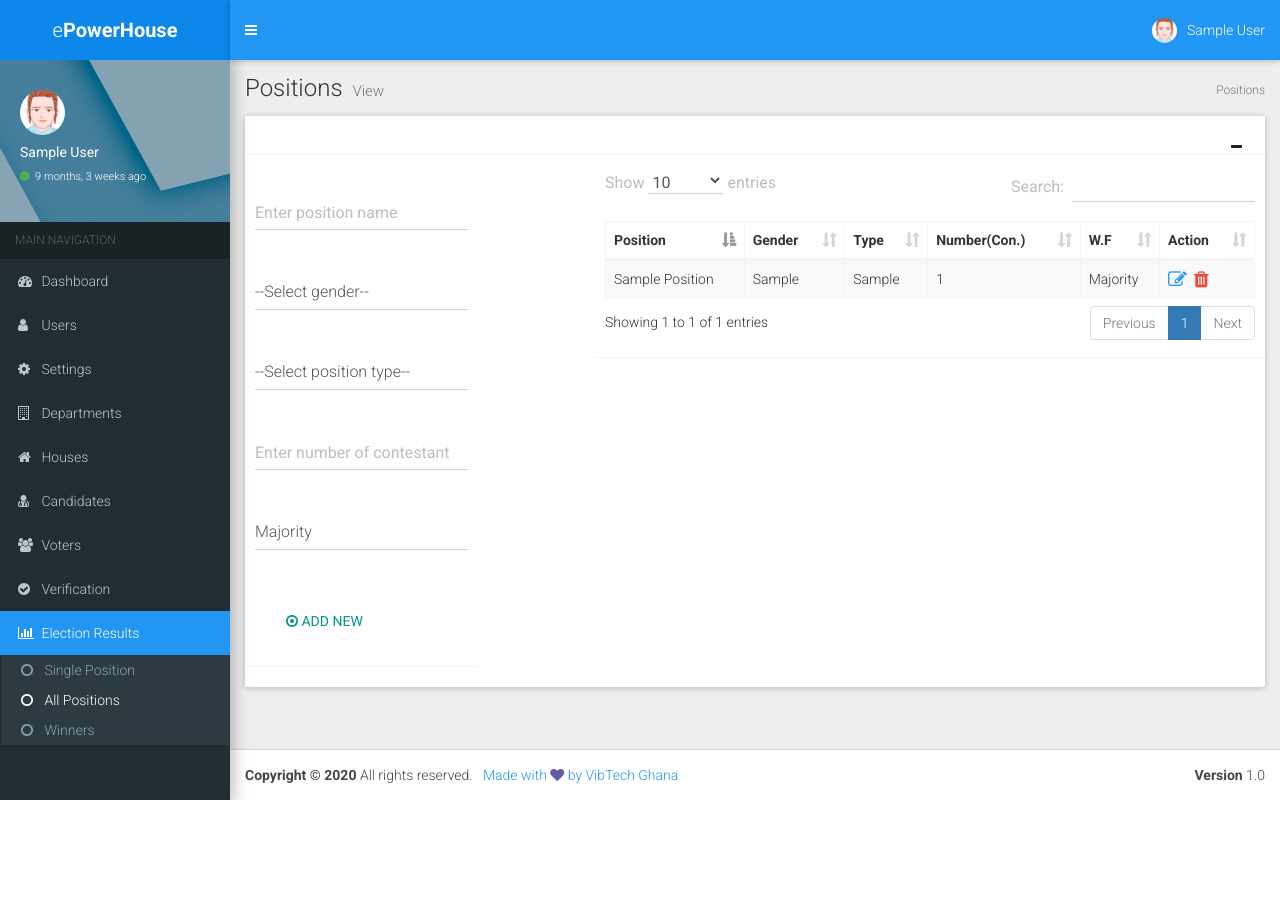
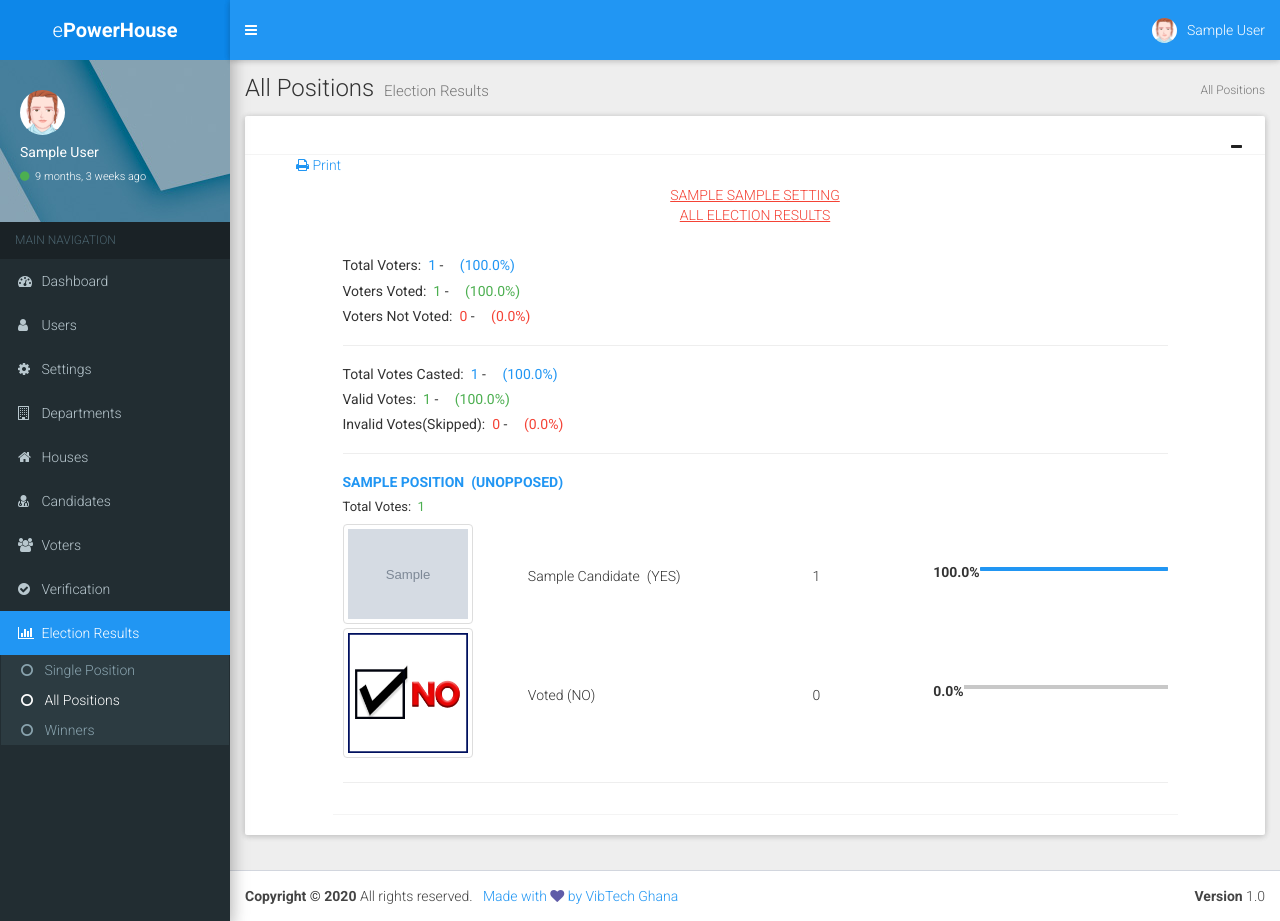
Before and after one commit to geekpius/pyvote, a Django app: page /portal/candidates/results/all in a window 1280 px wide. Before the commit the page ends 800 px from the top, so only its background shows below. Run offline with Django 3.2, Linux system fonts and the light colour scheme; a user stored in the database is signed in; tables that the repository leaves empty hold one stand-in row (values such as "Sample post"); grey boxes marked "Sample" are stand-in pictures; some libraries are stand-ins or nearby versions.

Commit message:
single results and all results

```diff
--- a/candidates/models.py
+++ b/candidates/models.py
@@ -1,4 +1,5 @@
 from django.db import models
+from django.db.models import Sum
 
 class Position (models.Model):
     name = models.CharField(max_length=100)
@@ -36,6 +37,11 @@ class Position (models.Model):
     def name_underscore(self):
         return self.name.replace(' ','_')
 
+    @property
+    def sum_votes(self):
+        votes = Candidate.objects.filter(position=self.pk).aggregate(sum_votes = Sum("vote"))
+        return votes["sum_votes"]
+
 
 class Candidate (models.Model):
     position = models.ForeignKey(Position, related_name='candidates', on_delete=models.CASCADE)
--- /dev/null
+++ b/candidates/templatetags/percentage_tag.py
@@ -0,0 +1,17 @@
+from django import template
+
+register = template.Library()
+
+
+@register.simple_tag
+def percentage(divisor, quotient, determiner):
+    if determiner == 0:
+        if divisor == 0:
+            return 0
+        else:
+            return round((quotient/divisor)*100,2)
+    else:
+        if divisor == 0:
+            return 0
+        else:
+            return round(((divisor-quotient)/divisor)*100,2)
--- /dev/null
+++ b/candidates/templatetags/sub_tag.py
@@ -0,0 +1,7 @@
+from django import template
+
+register = template.Library()
+
+@register.filter(name='subtract')
+def subtract(big_number, small_number):
+    return big_number-small_number
--- a/candidates/tests.py
+++ b/candidates/tests.py
@@ -23,7 +23,7 @@ class CandidateTestCases(TestCase):
         positions = Position.objects.filter()
         for position in positions:
             count_can = Candidate.objects.filter(position=position).count()
-            self.assertEqual(position.max_con, count_can)
+            self.assertEqual(position.candidates.count(), count_can)
 
     def test_index_page(self):
         c = Client()
--- a/candidates/views.py
+++ b/candidates/views.py
@@ -12,7 +12,7 @@ from voters.models import Voter
 from settings.models import Setting
 import os
 
-from django.db.models import Sum
+from django.db.models import Sum, Q
 
 
 
@@ -275,20 +275,29 @@ class SingleResultView(LoginRequiredMixin, View):
 class AllResultView(LoginRequiredMixin, View):
     login_url = "accounts:sign_in"
     redirect_field_name = "redirect_to"
-    template_name = "admins/positions/position.html"
-    form_class = PositionForm
+    template_name = "admins/results/all.html"
 
     def get(self, request, *args, **kwargs):
-        return render(request, self.template_name, {})
+        postions = Position.objects.all()
+        setting = Setting.objects.filter().values("title", "year").first()
 
-    def post(self, request, *args, **kwargs):
-        if self.request.is_ajax():
-            form = self.form_class(request.POST)
-            if form.is_valid():
-                form.save()
-                return JsonResponse({'message': 'success'})
-
-            return JsonResponse({'message': 'Wrong input field'})
+        total_voters = Voter.objects.count()
+        total_voted = Voter.objects.filter(is_voted=True).count()
+        total_not_voted = Voter.objects.filter(is_voted=False).count()
+        total_vote_casted = Vote.objects.count()
+        total_skip_votes = Vote.objects.filter(candidate="Skipped").count()
+        total_valid_votes = Vote.objects.filter(~Q(candidate="Skipped")).count()
+        context = {
+            "position_list": postions,
+            "setting": setting,
+            "total_voters": total_voters,
+            "total_voted": total_voted,
+            "total_not_voted": total_not_voted,
+            "total_vote_casted": total_vote_casted,
+            "total_skip_votes": total_skip_votes,
+            "total_valid_votes": total_valid_votes,
+        }
+        return render(request, self.template_name, context)
 
 
 class WinnerResultView(LoginRequiredMixin, View):
--- /dev/null
+++ b/templates/admins/results/all.html
@@ -0,0 +1,151 @@
+{% extends 'admins/layout.html' %}
+{% block title %}Election results for all positions{% endblock title %}
+{% load static %}
+{% load percentage_tag %}
+{% load sub_tag %}
+
+{% block styles %}
+<style>
+  @media print {
+      .yesprint{ display: block !important; }
+  }
+  </style>
+{% endblock styles %}
+
+
+{% block content %}
+<div class="content-wrapper">
+    <!-- Content Header (Page header) -->
+    <section class="content-header">
+      <h1>
+        All Positions
+        <small>Election Results</small>
+      </h1>
+      <ol class="breadcrumb">
+        <li class="active">All Positions</li>
+      </ol>
+    </section>
+
+    <!-- Main content -->
+    <section class="content">
+
+      <div class="row">
+        <div class="col-md-12">
+          <div class="box">
+            <div class="box-header with-border">
+              <div class="box-tools pull-right">
+                <button type="button" class="btn btn-box-tool" data-widget="collapse"><i class="fa fa-minus"></i>
+                </button>
+              </div>
+            </div>
+            <!-- /.box-header -->
+            <div class="row">
+              <div class="col-sm-12"><a href="javascript:void(0);" class="mb-2 ml-5 btn_print"><i class="fa fa-print"></i> Print</a></div>
+              <div class="col-md-10 col-md-offset-1">
+                <div class="box-body" id="printOut">
+                    <div class="text-center"><span class="text-danger text-uppercase" style="text-decoration: underline">{{ setting.year }} {{ setting.title }} </span></div>
+                    <div class="text-center mb-4"><span class="text-danger text-uppercase" style="text-decoration: underline"> All Election Results</span></div>
+                    <h5>Total Voters:&nbsp;&nbsp;<span class="mr-3 text-primary">{{ total_voters }}</span> -<span class="ml-2 text-primary">(100.0%)</span></h5>
+                    <h5>Voters Voted:&nbsp;&nbsp;<span class="mr-3 text-success">{{ total_voted }}</span> -<span class="ml-2 text-success">({% percentage total_voters total_voted 0 %}%)</span></h5>
+                    <h5>Voters Not Voted:&nbsp;&nbsp;<span class="mr-3 text-danger">{{ total_not_voted }}</span> -<span class="ml-2 text-danger">({% percentage total_voters total_not_voted 0 %}%)</span></h5>
+
+                    <hr>
+                    <h5>Total Votes Casted:&nbsp;&nbsp;<span class="mr-3 text-primary">{{ total_vote_casted }}</span> -<span class="ml-2 text-primary">(100.0%)</span></h5>
+                    <h5>Valid Votes:&nbsp;&nbsp;<span class="mr-3 text-success">{{ total_valid_votes }}</span> -<span class="ml-2 text-success">({% percentage total_vote_casted total_valid_votes 0 %}%)</span></h5>
+                    <h5>Invalid Votes(Skipped):&nbsp;&nbsp;<span class="mr-3 text-danger">{{ total_skip_votes }}</span> -<span class="ml-2 text-danger">({% percentage total_vote_casted total_skip_votes 0 %}%)</span></h5>
+                    <hr>
+                    {% for position in position_list %}
+                        {% if position.candidates.count > 1 %}
+                        <h5><strong class="text-primary text-uppercase">{{ position.name }}</strong></h5>
+                        <h6 style="font-size: 13px">Total Valid Votes:&nbsp;&nbsp;<span class="text-success">{{ position.sum_votes }}</span></h6>
+                        <h6 style="font-size: 13px">Invalid Votes(Skipped):&nbsp;&nbsp;<span class="text-danger">{{ total_voted|subtract:position.sum_votes }}</span></h6>
+                        <table class="">
+                        {% for candidate in position.candidates.all %}
+                          <tr>
+                            <td width="200px"><img src="{{ candidate.image.url }}" class="img-thumbnail mb-2" height="130" width="130" alt="{{ candidate.name|title }}" /></td>
+                            <td width="300px">{{ candidate.name|title }}</td>
+                            <td width="130px">{{ candidate.vote }}</td>
+                            <td width="250px">
+                                <span class="pull-left mr-2"><strong>{% percentage position.sum_votes candidate.vote 0 %}%</strong></span>
+                                <div class="progress-wrapper hidden-print">
+                                    <div class="progress mt-2">
+                                        <div class="progress-bar bg-primary" style="width:{% percentage position.sum_votes candidate.vote 0 %}%"></div>
+                                    </div>
+                                </div>
+                            </td>
+                          </tr>
+                        {% endfor %}
+                        </table> <hr>
+                        {% else %}
+                        <h5><strong class="text-primary text-uppercase">{{ position.name|title }}&nbsp;&nbsp;(Unopposed)</strong></h5>
+                        <h6 style="font-size: 13px">Total Votes:&nbsp;&nbsp;<span class="text-success">{{ total_voted }}</span></h6>
+                        <table class="">
+                          {% for candidate in position.candidates.all %}
+                          <tr>
+                            <td width="200px"><img src="{{ candidate.image.url }}" class="img-thumbnail mb-2" height="130" width="130" alt="{{ candidate.name }}" /></td>
+                            <td width="300px">{{ candidate.name|title }}&nbsp;&nbsp;(YES)</td>
+                            <td width="130px">{{ candidate.vote }}</td>
+                            <td width="250px">
+                                <span class="pull-left mr-2"><strong>{% percentage total_voted candidate.vote 0 %}%</strong></span>
+                                <div class="progress-wrapper hidden-print">
+                                    <div class="progress mt-2">
+                                        <div class="progress-bar bg-primary" style="width:{% percentage total_voted candidate.vote 0 %}%"></div>
+                                    </div>
+                                </div>
+                            </td>
+                          </tr>
+                          <tr>
+                              <td width="200px"><img src="{% static 'images/no-vote.jpg' %}" class="img-thumbnail mb-2" height="130" width="130" alt="{{ candidate.name }}" /></td>
+                              <td width="300px">Voted (NO)</td>
+                              <td width="130px">{{ total_voted|subtract:position.sum_votes }}</td>
+                              <td width="250px">
+                                  <span class="pull-left mr-2"><strong>{% percentage total_voted position.sum_votes 1 %}%</strong></span>
+                                  <div class="progress-wrapper hidden-print">
+                                      <div class="progress mt-2">
+                                          <div class="progress-bar bg-primary" style="width:{% percentage total_voted position.sum_votes 1 %}%"></div>
+                                      </div>
+                                  </div>
+                              </td>
+                          </tr>
+                          {% endfor %}
+                        </table><hr>
+                        {% endif %}
+                    {% endfor %}
+
+                    <div class="yesprint" style="display:none; margin-top: 10%">
+                      <p><strong>I,.......................................................................... as the Electoral Commissioner of {{ setting.title|title }} hereby
+                      approve the above results guided by the law and constitution of this institution.</strong></p>
+                    </div>
+                </div>
+
+                <!-- /.box-body -->
+                <div class="box-footer">
+
+                </div>
+                <!-- /.box-footer -->
+              </div>
+            </div>
+          </div>
+          <!-- /.box -->
+        </div>
+        <!-- /.col -->
+      </div>
+      <!-- /.row -->
+    </section>
+    <!-- /.content -->
+  </div>
+
+{% endblock content %}
+
+{% block scripts %}
+<script src="{% static 'material/js/jQuery.print.min.js' %}"></script>
+<script>
+
+  $(".btn_print").on('click', function(e){
+      e.preventDefault();
+      e.stopPropagation();
+      $("#printOut").print();
+      return false;
+  });
+</script>
+{% endblock scripts %}
```
Also changed, not shown: templates/admins/results/single_results.html (+16 -13 lines), README.md.
